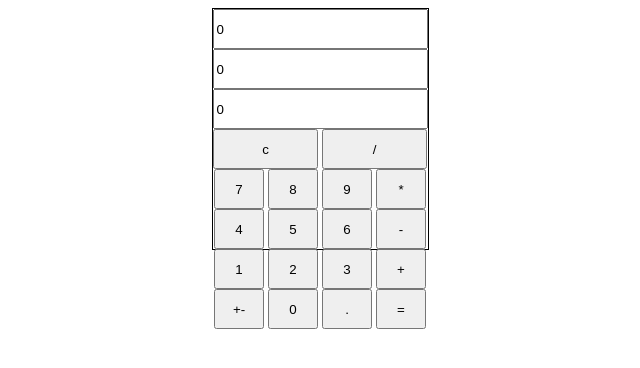
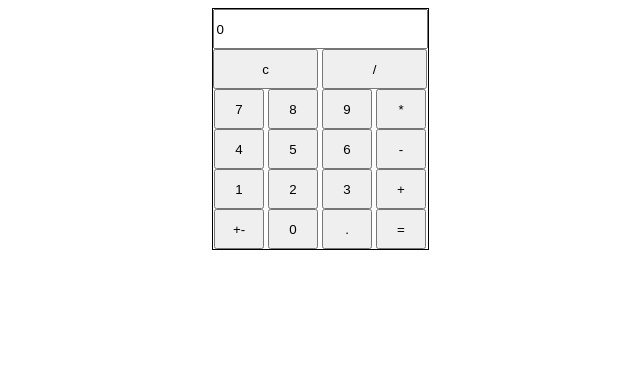
Before and after one commit to JeeZ10/JSKMB4, a plain HTML site: page index.html in a window 1280 px wide. Shown: the whole page, without its empty margins (320-960 px from the left). Drawn offline with Linux system fonts and the light colour scheme.

Commit message:
Add files via upload

```diff
--- a/code.js
+++ b/code.js
@@ -69,10 +69,10 @@
 
 
 // var dispVal = document.calc.disp.value;   --ВОпрос, почему не могу присвоить в переменную такое значение? 1-й инпут не принимает значение names и znach в dispVal.
-var operationVal = document.calc.operation.value;
-var pamyatVal = document.calc.pamyat.value;
-var pamyat = document.getElementById('pamyat');
-var operation = document.getElementById('operation');
+ operationVal = document.calc.operation.value;
+ pamyatVal = document.calc.pamyat.value;
+ pamyat = document.getElementById('pamyat');
+ operation = document.getElementById('operation');
 
 function raschet(names) {
     pole = document.calc.disp.value;
--- a/style.css
+++ b/style.css
@@ -12,7 +12,7 @@
     height: 40px;
 }
 .JeeZ-calkulator .outputBlock .invisible {
-
+    display: none;
 }
 
 .JeeZ-calkulator .operation-block input {
```
